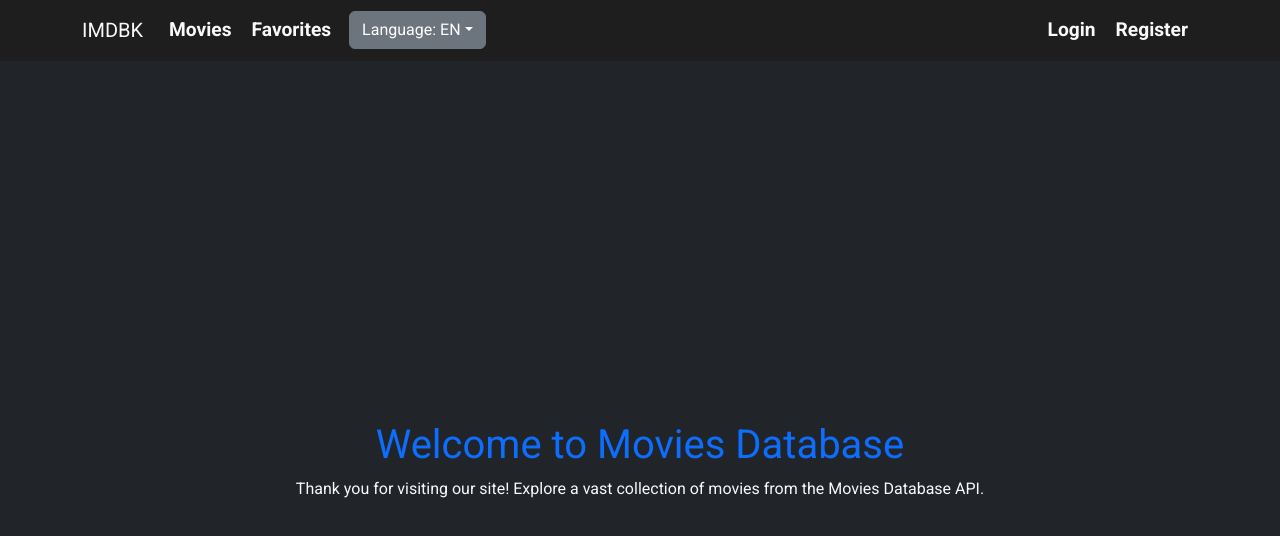
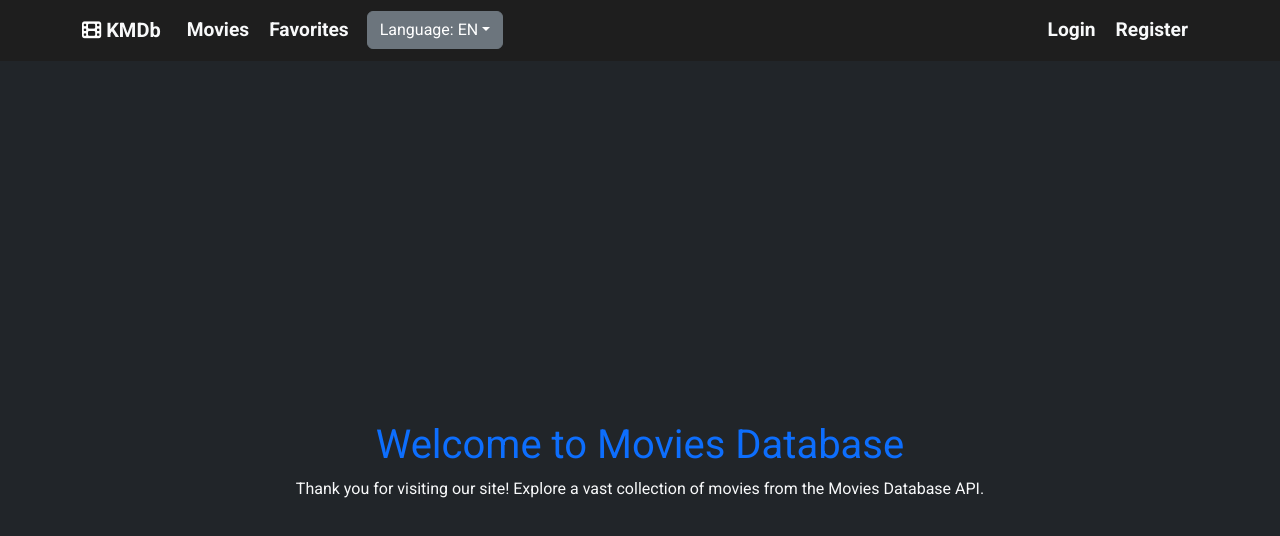
Before and after one commit to Mikerosoft99/Movies_Database_React, a React (Create React App) app: page / in a window 1280 px wide. Shown: the top 536 px of the page. Built offline with nearby package versions, Linux system fonts and the light colour scheme.

Commit message:
Changed website name

```diff
--- a/public/index.html
+++ b/public/index.html
@@ -22,7 +22,7 @@
       work correctly both with client-side routing and a non-root public URL.
       Learn how to configure a non-root public URL by running `npm run build`.
     -->
-  <title>IMDBK</title>
+  <title>KMDb - Movies Database</title>
 </head>
 
 <body>
--- a/src/components/MyNavbar.js
+++ b/src/components/MyNavbar.js
@@ -19,7 +19,7 @@ function MyNavbar() {
   return (
     <Navbar expand="lg" className="navbar">
       <Container>
-        <Navbar.Brand className='text-light font-weight-bold' as={Link} to="/">IMDBK</Navbar.Brand>
+        <Navbar.Brand className='text-light font-weight-bold' as={Link} to="/"><i className="fas fa-film"></i> <b>KMDb</b></Navbar.Brand>
         <Navbar.Toggle aria-controls="basic-navbar-nav" />
         <Navbar.Collapse id="basic-navbar-nav">
           <Nav className="me-auto">
--- a/src/index.css
+++ b/src/index.css
@@ -119,3 +119,11 @@ i {
   transform: translateY(-10px);
   transform: scale(1.3);
 }
+
+.fa-film {
+  color: #ffffff;
+}
+
+.fa-film:hover {
+  transform: none;
+}
```
